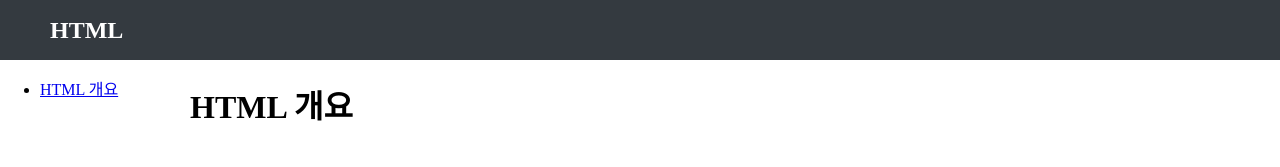
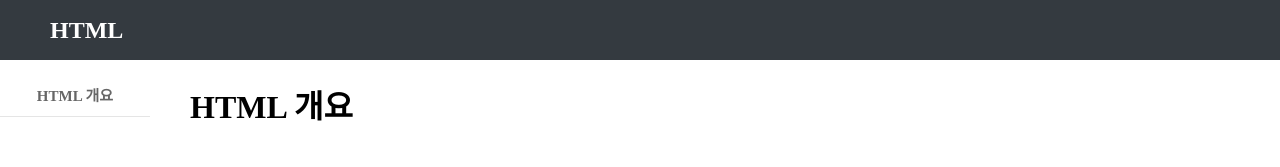
Before and after one commit to anione-web-club/Web-Docs, a Next.js app: page / in a window 1280 px wide. Shown: the top 167 px of the page. Built offline with nearby package versions, Linux system fonts and the light colour scheme.

Commit message:
Update Sidebar Style

```diff
--- a/src/components/Sidebar/style.module.css
+++ b/src/components/Sidebar/style.module.css
@@ -5,7 +5,28 @@
   width: 150px;
   height: 100%;
   background-color: white;
+  position: fixed;
   overflow-x: hidden;
   overflow-y: auto;
   margin-top: 60px;
 }
+
+.sidebar ul {
+  padding: 0;
+}
+
+.sidebar ul li {
+  text-align: center;
+  list-style: none;
+}
+
+.sidebar ul li a {
+  display: block;
+  height: 40px;
+  line-height: 40px;
+  font-size: 15px;
+  font-weight: 600;
+  border-bottom: 1px solid #e5e5e5;
+  color: #666;
+  text-decoration: none;
+}
```
